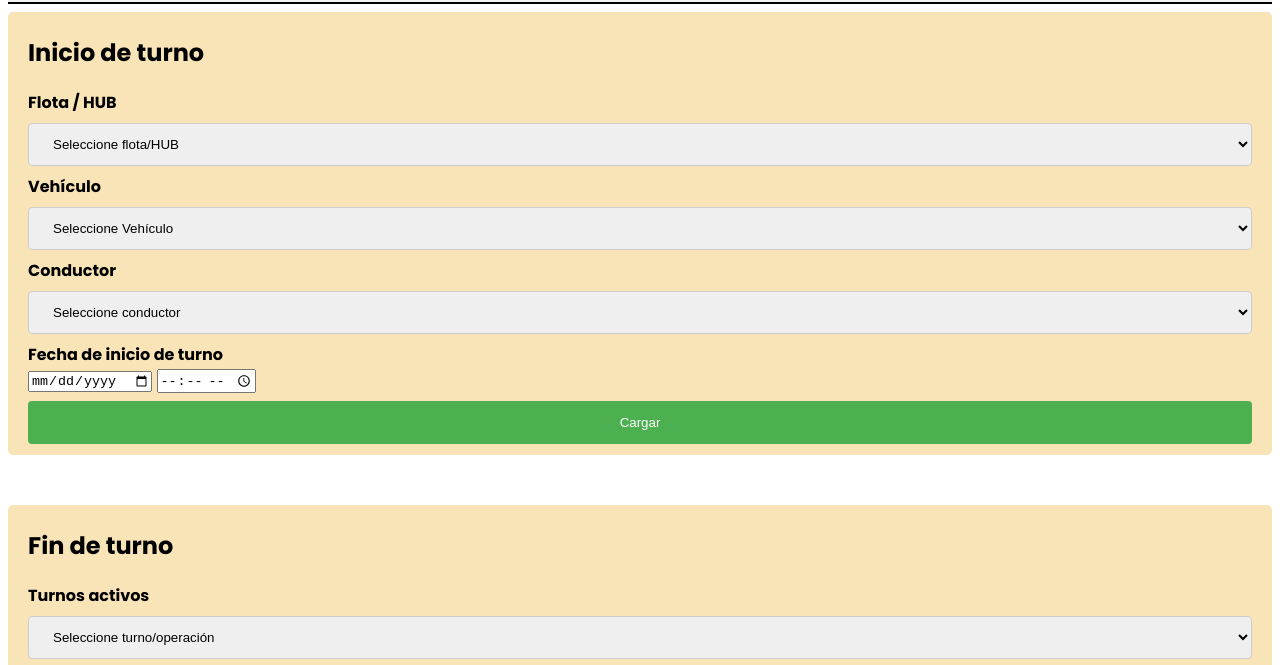
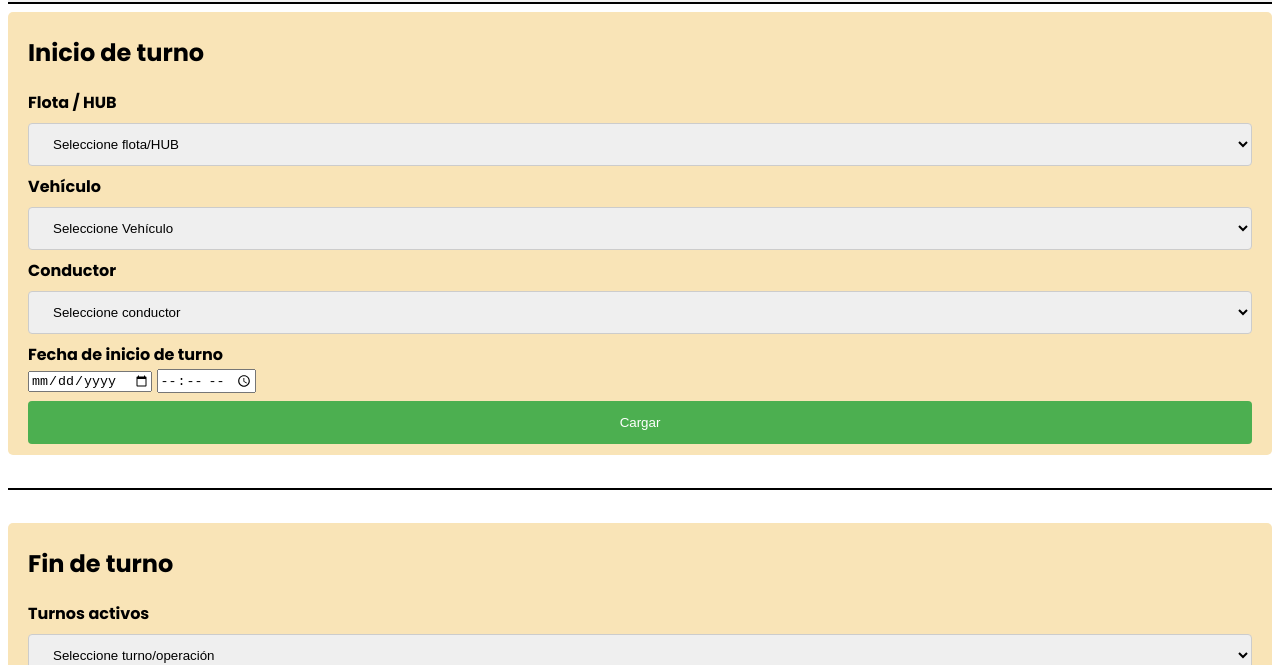
Before and after one commit to Leandro-Sinagra/Shifts_Form, a plain HTML site: page index.html in a window 1280 px wide. Shown: the part 122-787 px from the top of the page. Drawn offline with Linux system fonts and the light colour scheme; a web font is replaced by a local one.

Commit message:
Cambios_II

```diff
--- a/index.html
+++ b/index.html
@@ -160,8 +160,9 @@
         </form>
     </div>
 
-    <br><br>
-
+    <br>
+    <hr color="black">
+    <br>
 
 <!-- FIN DE TURNO  -->
 
```
